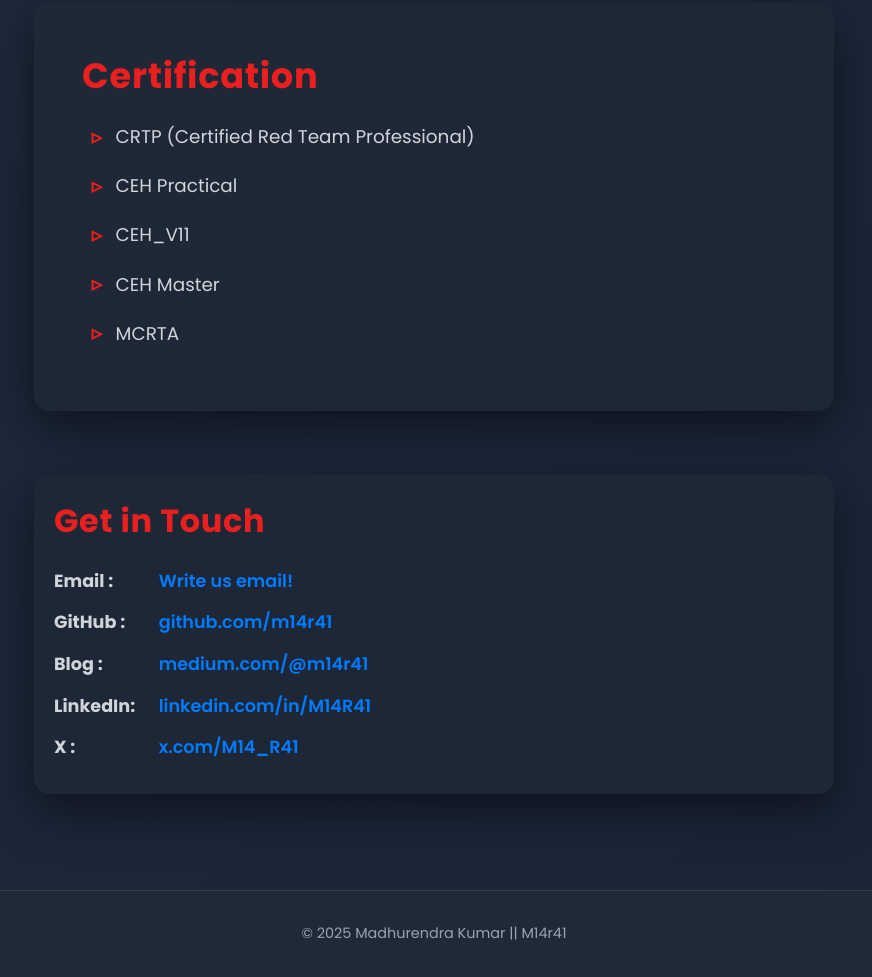
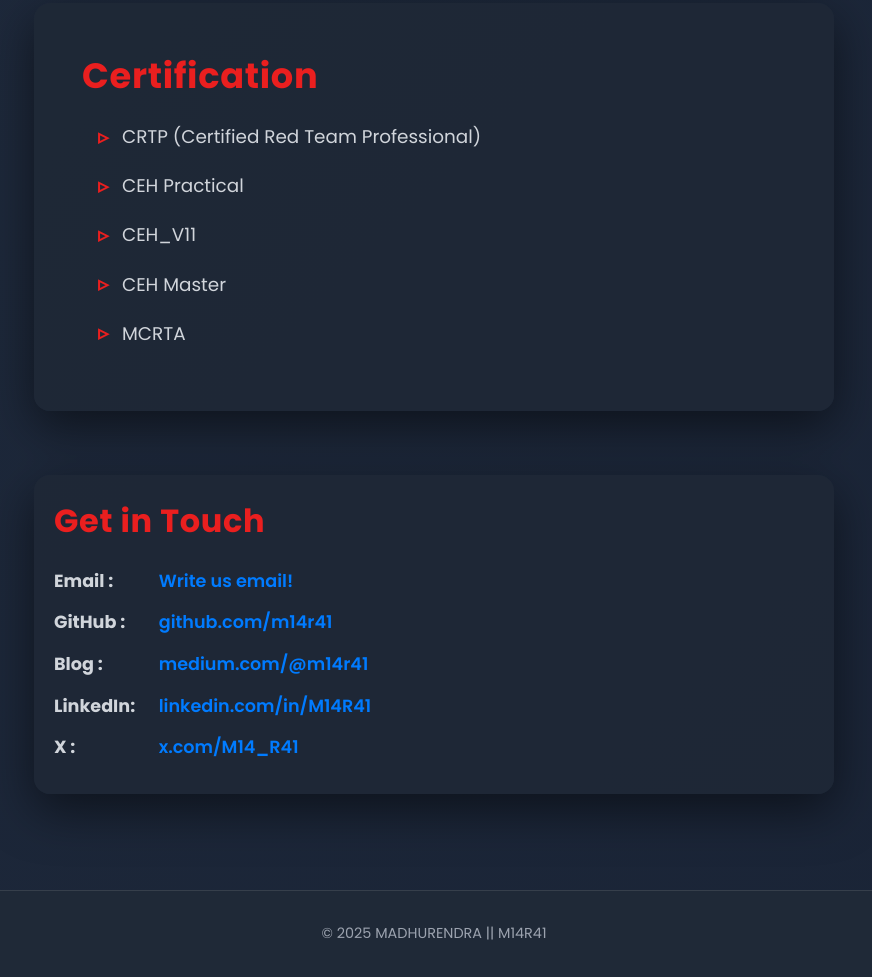
Before and after one commit to anon0x1/github.io, a plain HTML site: page index.html in a window 1280 px wide. Shown: the part 1786-2763 px from the top of the page, without its empty margins (206-1078 px from the left). Drawn offline with Linux system fonts and the light colour scheme.

Commit message:
Update message

```diff
--- a/index.html
+++ b/index.html
@@ -217,7 +217,7 @@
 ul li {
   margin-bottom: 1rem;
   position: relative;
-  left: -0.9rem; /* moves bullet 0.3rem left */
+  left: -0.5rem; /* moves bullet 0.3rem left */
   padding-left: 1.4rem;
 }
 
@@ -522,7 +522,7 @@ ul li::before {
 </div>
 
 <footer>
-  &copy; 2025 Madhurendra Kumar || M14r41
+  &copy; 2025 MADHURENDRA || M14R41
 </footer>
 
 <script>
```
